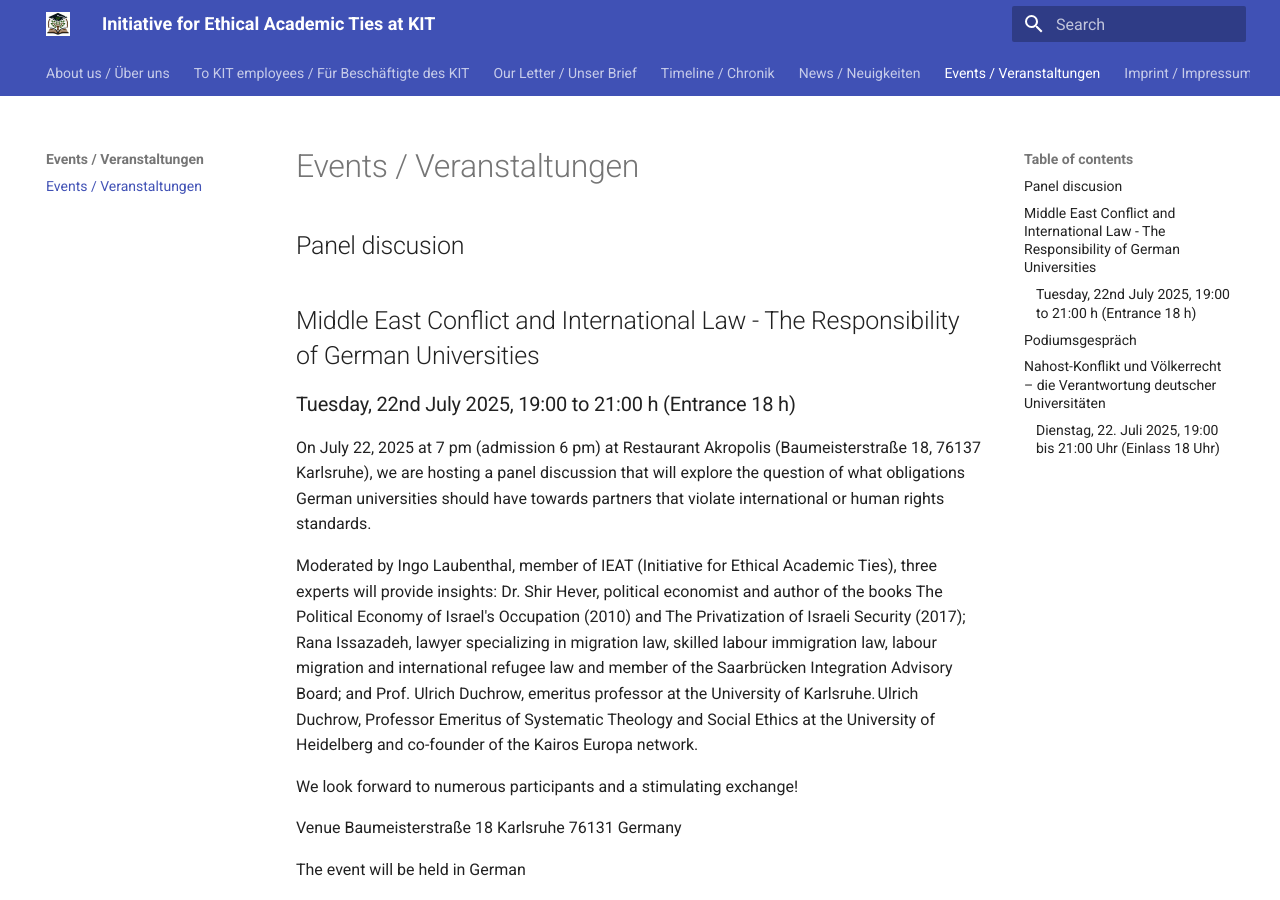
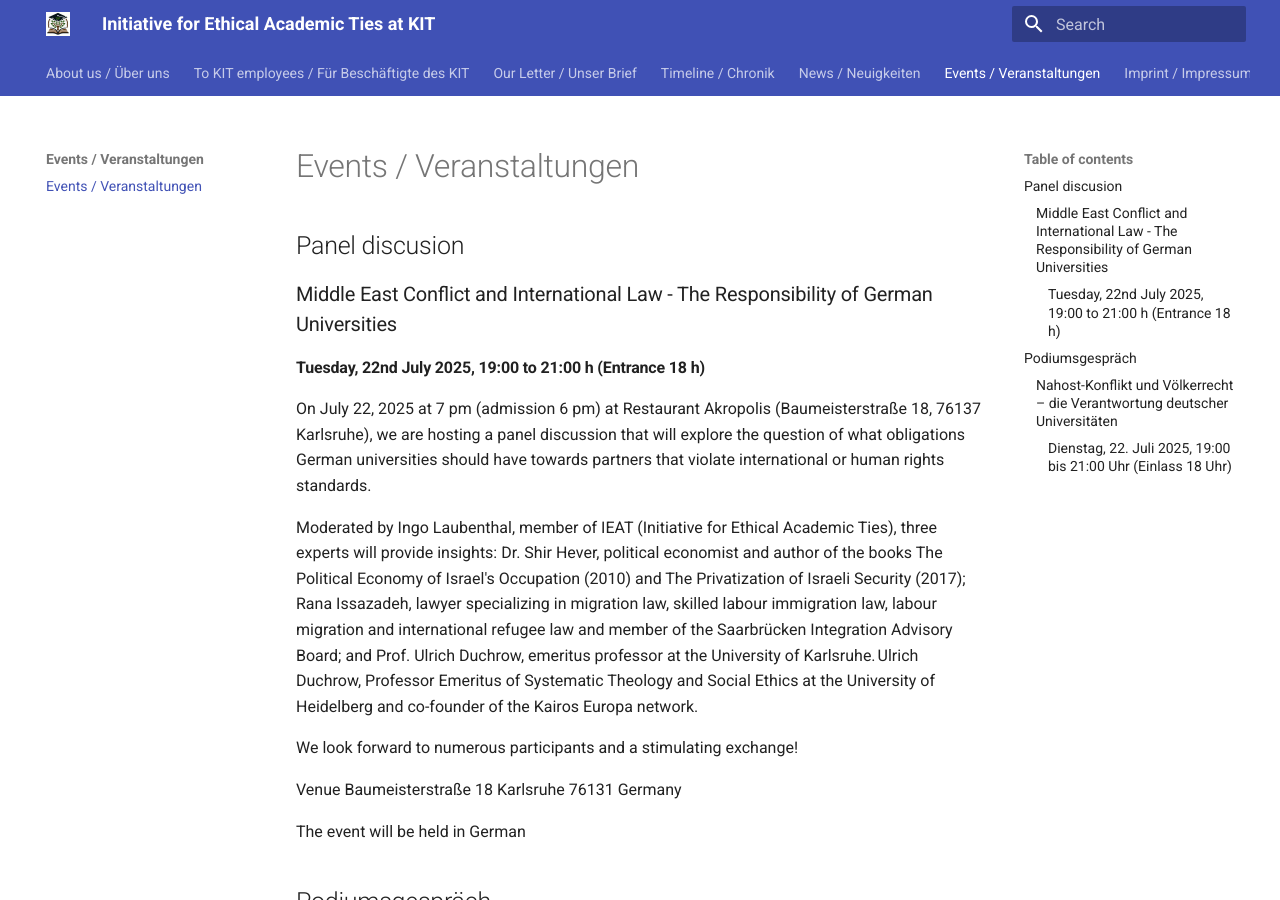
Before and after one commit to ieat-kit/ieat-kit.github.io, an MkDocs documentation site: the page built from docs/Events.md, in a window 1280 px wide and 900 px high. Built offline with MkDocs 1.6.1 and Material for MkDocs 9.7.7, drawn with Linux system fonts in a browser that asks for light colours.

```diff
--- a/docs/Events.md
+++ b/docs/Events.md
@@ -1,8 +1,8 @@
 # Events / Veranstaltungen
 
 ## Panel discusion
-## Middle East Conflict and International Law - The Responsibility of German Universities
-### Tuesday, 22nd July 2025, 19:00 to 21:00 h (Entrance 18 h)
+### Middle East Conflict and International Law - The Responsibility of German Universities
+#### Tuesday, 22nd July 2025, 19:00 to 21:00 h (Entrance 18 h)
 
 On July 22, 2025 at 7 pm (admission 6 pm) at Restaurant Akropolis (Baumeisterstraße 18, 76137 Karlsruhe), we are hosting a panel discussion that will explore the question of what obligations German universities should have towards partners that violate international or human rights standards.
 
@@ -18,8 +18,8 @@ Germany
 The event will be held in German
 
 ## Podiumsgespräch
-## Nahost-Konflikt und Völkerrecht – die Verantwortung deutscher Universitäten
-### Dienstag,  22. Juli 2025,  19:00 bis 21:00 Uhr  (Einlass 18 Uhr)
+### Nahost-Konflikt und Völkerrecht – die Verantwortung deutscher Universitäten
+#### Dienstag,  22. Juli 2025,  19:00 bis 21:00 Uhr  (Einlass 18 Uhr)
 
 Am 22. Juli 2025 um 19 Uhr (Einlass 18 Uhr) im Restaurant Akropolis (Baumeisterstraße 18, 76137 Karlsruhe) veranstalten wir eine Podiumsdiskussion, die der Frage nachgeht, welche Verpflichtungen deutsche Hochschulen gegenüber Partnern haben sollten, die gegen völker- oder menschenrechtliche Standards verstoßen.
 
```
